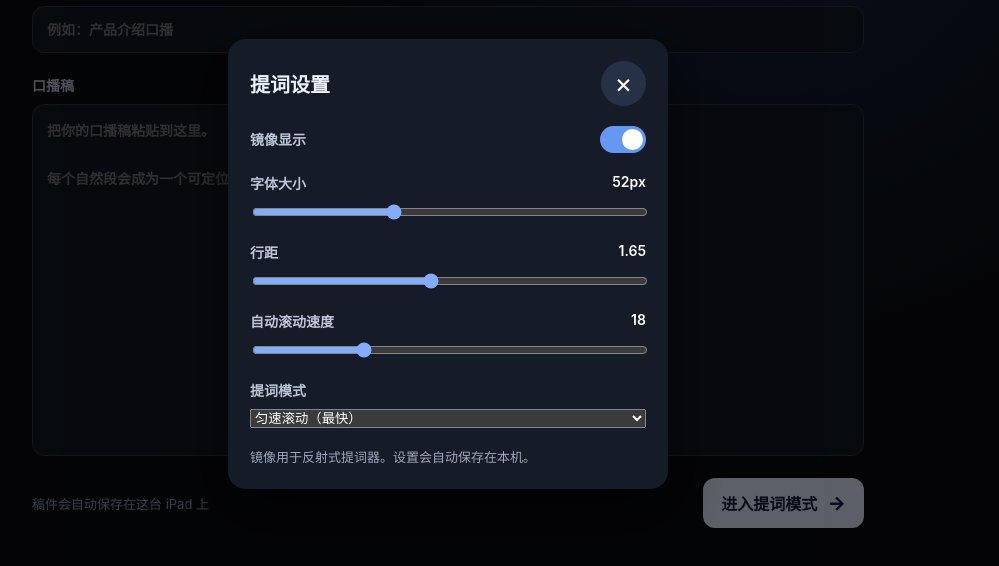
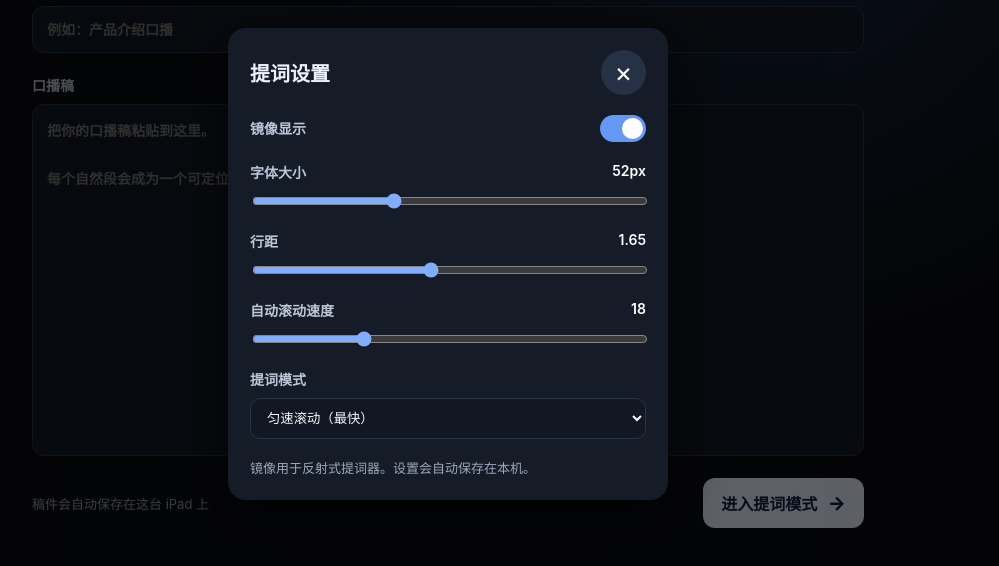
Before and after one commit to 1216394241-pixel/teleprompter, a plain HTML site: page index.html in a window 1280 px wide. Both pictures are taken after a click on the button "⚙︎". Shown: the part 136-702 px from the top of the page, without its empty margins (192-1191 px from the left). Drawn offline with Linux system fonts and the light colour scheme.

Commit message:
Update styles.css

```diff
--- a/styles.css
+++ b/styles.css
@@ -12,6 +12,7 @@
 .icon-button, .control-button, .close-dialog { border:0; color:#fff; background:#1d2636; border-radius:50%; width:45px; height:45px; font-size:22px; }
 .title-field, .script-field, .settings-card label { display:flex; flex-direction:column; gap:9px; color:#bdc6d8; font-size:14px; font-weight:600; }
 input[type="text"], textarea { width:100%; border:1px solid #2a3446; background:#121823; color:#f5f7fb; border-radius:12px; outline:none; padding:14px; }
+select { width:100%; border:1px solid #2a3446; background:#121823; color:#f5f7fb; border-radius:10px; outline:none; padding:11px 12px; }
 input[type="text"]:focus, textarea:focus { border-color:#71a2ff; box-shadow:0 0 0 3px #3674d733; }
 textarea { resize:none; min-height:44dvh; line-height:1.7; }
 .editor-footer { display:flex; justify-content:space-between; align-items:center; gap:16px; }
```
